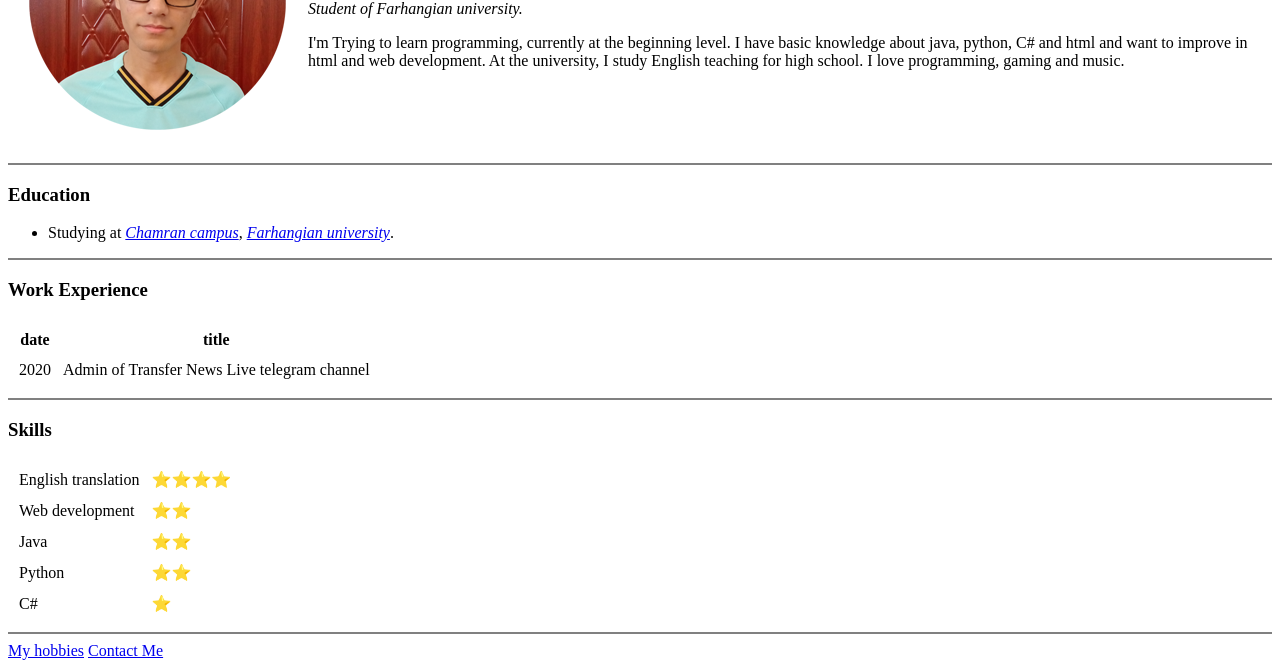
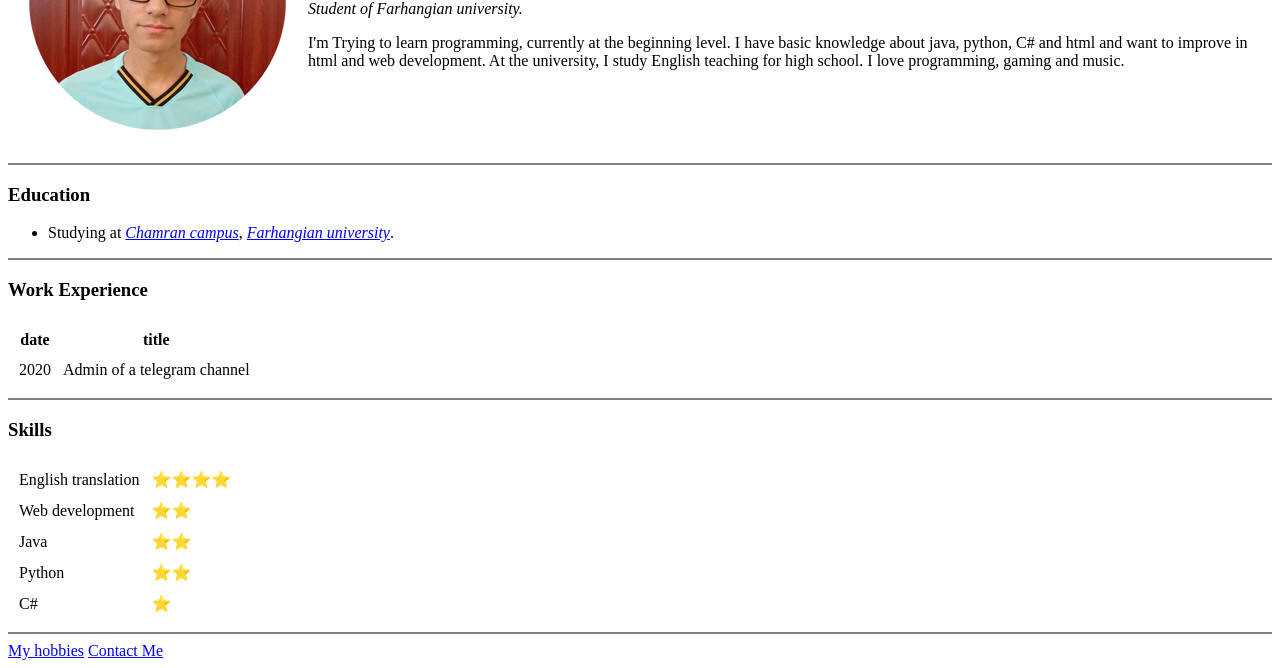
Before and after one commit to FarhadDvCh/cv, a plain HTML site: page index.html in a window 1280 px wide. Shown: the part 156-824 px from the top of the page. Drawn offline with Linux system fonts and the light colour scheme.

Commit message:
Update index.html

```diff
--- a/index.html
+++ b/index.html
@@ -33,7 +33,7 @@
     </thead>
     <tbody>
       <td>2020</td>
-      <td>Admin of Transfer News Live telegram channel</td>
+      <td>Admin of a telegram channel</td>
     </tbody>
     <tfoot>
 
```
